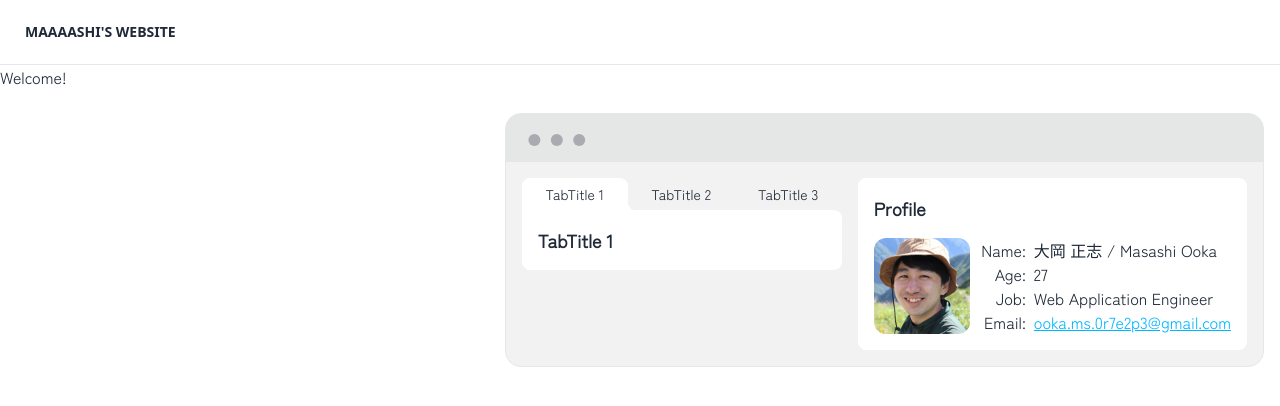
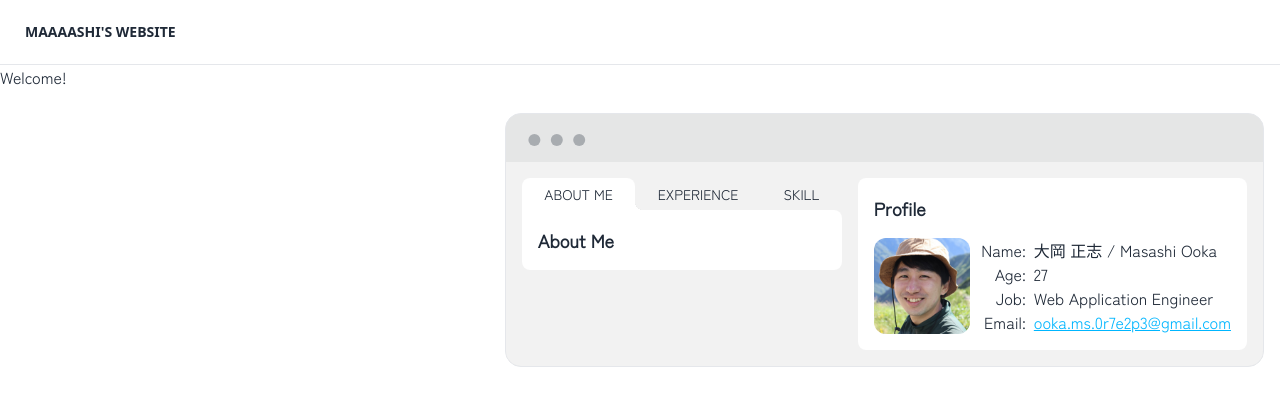
Before and after one commit to maaaashi/maaaashi-website2, an Astro site: page / in a window 1280 px wide. Built offline with nearby package versions, Linux system fonts and the light colour scheme; Astro itself is replaced by a stand-in of ours.

Commit message:
それぞれのコンポーネントを追加

```diff
--- a/src/components/Top.astro
+++ b/src/components/Top.astro
@@ -1,7 +1,7 @@
 ---
 import TextReveal from './TextReveal.svelte'
 import '@fontsource/zen-kaku-gothic-new'
-import { MyProfileArea } from './profile/MyProfileArea.tsx'
+import { MyProfileArea } from './profile/'
 
 import Svg from './svg/Svg.svelte'
 ---
--- a/src/components/profile/InfoBox.tsx
+++ b/src/components/profile/InfoBox.tsx
@@ -1,16 +1,24 @@
-import { useState } from 'react'
+import { useState, type ReactNode } from 'react'
 import { BoxTitle } from './BoxTitle'
+import { AboutMe } from './info/AboutMe'
+import { Experience } from './info/Experience'
+import { Skill } from './info/Skill'
 
 export const InfoBox = () => {
   class Tab {
-    constructor(public id: number, public title: string) {}
+    constructor(
+      public id: number,
+      public title: string,
+      public component: ReactNode
+    ) {}
   }
   const tabs = [
-    new Tab(0, 'TabTitle 1'),
-    new Tab(1, 'TabTitle 2'),
-    new Tab(2, 'TabTitle 3'),
+    new Tab(0, 'ABOUT ME', <AboutMe />),
+    new Tab(1, 'EXPERIENCE', <Experience />),
+    new Tab(2, 'SKILL', <Skill />),
   ]
   const [activeTab, setActiveTab] = useState<Tab>(tabs[0])
+
   return (
     <>
       <div role='tablist' className='tabs tabs-lifted'>
@@ -31,7 +39,7 @@ export const InfoBox = () => {
           activeTab.id === 0 && 'rounded-tl-none'
         } ${activeTab.id === 2 && 'rounded-tr-none'}`}
       >
-        <BoxTitle text={activeTab.title} />
+        {activeTab.component}
       </div>
     </>
   )
--- /dev/null
+++ b/src/components/profile/info/AboutMe.tsx
@@ -0,0 +1,6 @@
+import React from 'react'
+import { BoxTitle } from '../BoxTitle'
+
+export const AboutMe = () => {
+  return <BoxTitle text={'About Me'} />
+}
--- /dev/null
+++ b/src/components/profile/info/Experience.tsx
@@ -0,0 +1,6 @@
+import React from 'react'
+import { BoxTitle } from '../BoxTitle'
+
+export const Experience = () => {
+  return <BoxTitle text={'Experience'} />
+}
--- /dev/null
+++ b/src/components/profile/info/Skill.tsx
@@ -0,0 +1,6 @@
+import React from 'react'
+import { BoxTitle } from '../BoxTitle'
+
+export const Skill = () => {
+  return <BoxTitle text={'Skill'} />
+}
```
Also changed, not shown: src/components/profile/index.tsx (renamed from src/components/profile/MyProfileArea.tsx).
